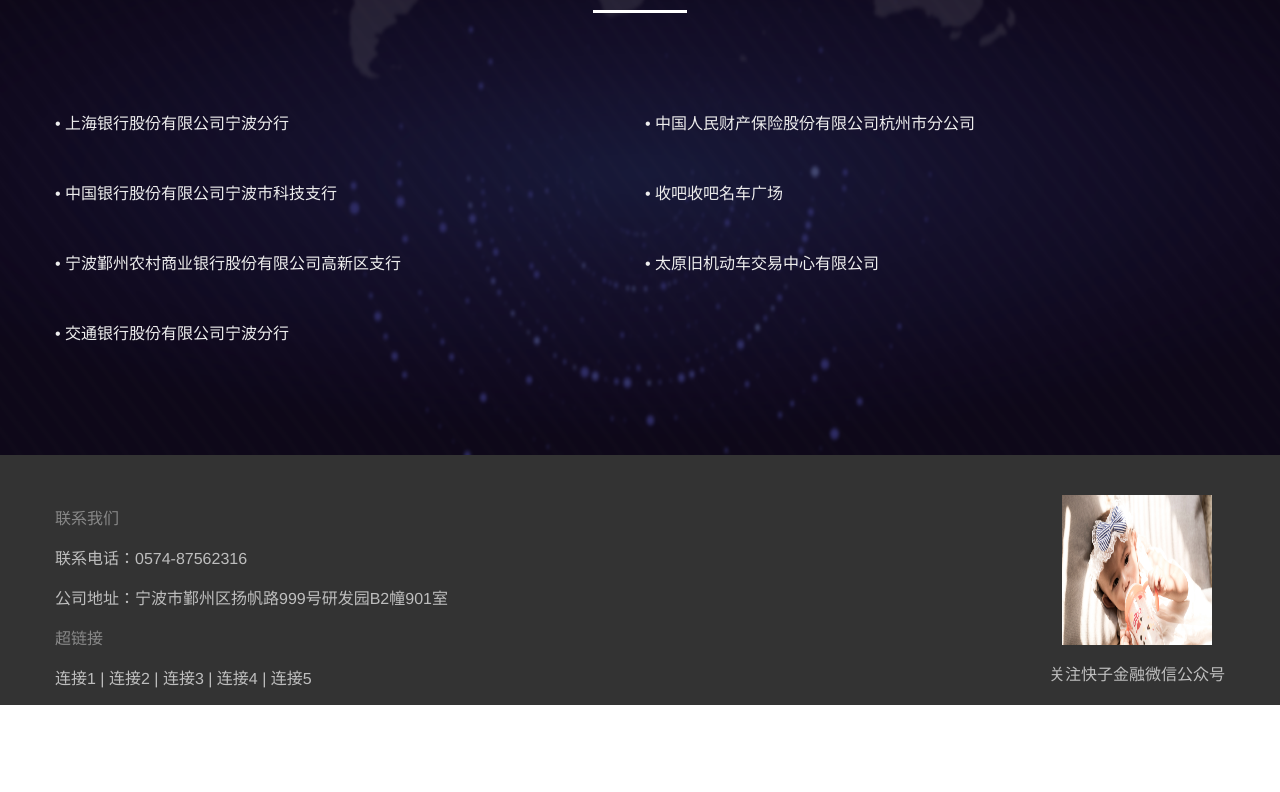
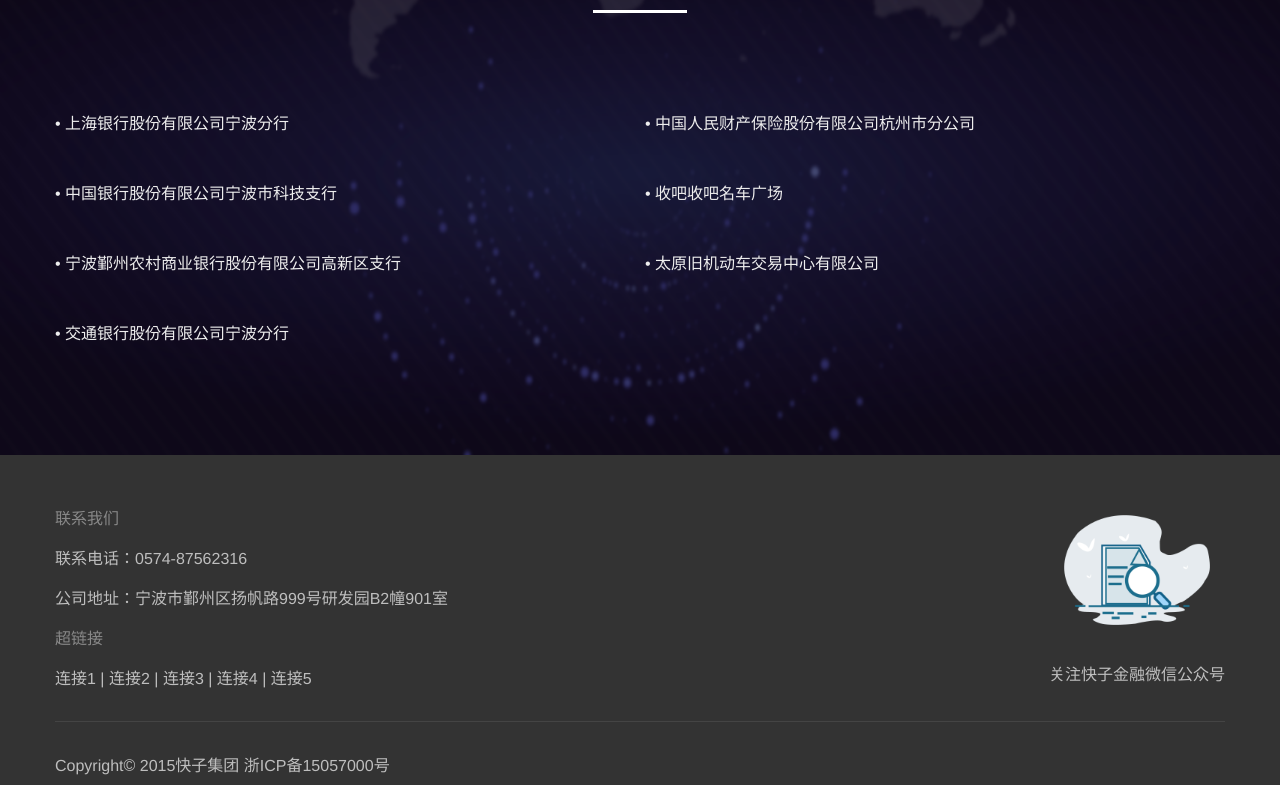
Before and after one commit to cherry-zjy/-, a Vue app: page / in a window 1280 px wide. Shown: the part 1313-2105 px from the top of the page. Before the commit the page ends 2018 px from the top, so only its background shows below. Built offline with nearby package versions, Linux system fonts and the light colour scheme.

Commit message:
静态页面完成

```diff
--- a/src/components/AboutUs/AboutUs.vue
+++ b/src/components/AboutUs/AboutUs.vue
@@ -128,9 +128,6 @@
 
   .textbox {
     margin-top: 50px;
-    width: 80%;
-    margin-left: 10%;
-    /* text-align: center */
   }
 
   .text-head {
--- a/src/components/AboutUs/Address.vue
+++ b/src/components/AboutUs/Address.vue
@@ -16,7 +16,7 @@
           <el-button type="info" size="medium" @click="$router.push('Culture');">企业文化</el-button>
           <el-button type="primary" size="medium">公司地址</el-button>
         </div>
-        <div class="container map">
+        <div class="map">
           <el-row :gutter="10">
             <el-col :xs="24" :sm="12" :md="12" :lg="8" :xl="8">
                <img src="../../../static/img/phone.png" class="address-icon"/>电话：0574-87562316
@@ -25,7 +25,7 @@
                <img src="../../../static/img/address.png" class="address-icon"/>地址：宁波市鄞州区扬帆路999号研发园B2幢901室
             </el-col>
           </el-row>
-           <BaiDuMap :mapmsg="locationMsg" ref="map"></BaiDuMap>
+
         </div>
       </div>
       <el-popover placement="left" width="400" trigger="hover">
@@ -36,6 +36,7 @@
         <el-button slot="reference" type="primary" class="tellus"><img src="../../../static/img/contace_us.png" style="width:100%" />联系我们</el-button>
       </el-popover>
     </div>
+    <BaiDuMap :mapmsg="locationMsg" ref="map"></BaiDuMap>
   </div>
 </template>
 
@@ -113,9 +114,6 @@
 
   .textbox {
     margin-top: 50px;
-    width: 80%;
-    margin-left: 10%;
-    /* text-align: center */
   }
 
   .text-head {
--- a/src/components/AboutUs/Culture.vue
+++ b/src/components/AboutUs/Culture.vue
@@ -139,9 +139,6 @@
 
   .textbox {
     margin-top: 50px;
-    width: 80%;
-    margin-left: 10%;
-    /* text-align: center */
   }
 
   .text-head {
--- a/src/components/AboutUs/JoinUs.vue
+++ b/src/components/AboutUs/JoinUs.vue
@@ -129,9 +129,6 @@
 
   .textbox {
     margin-top: 50px;
-    width: 80%;
-    margin-left: 10%;
-    /* text-align: center */
   }
 
   .text-head {
--- a/src/components/Development/Development.vue
+++ b/src/components/Development/Development.vue
@@ -5,9 +5,11 @@
         <img :src="item.Image" class="banner-img">
       </el-carousel-item>
     </el-carousel>
+    <div class="container">
       <h3>
         <span class="product-title">企业分布及发展</span>
       </h3>
+      <div class="main">
         <div class="textbox">
           <p class="text-head">经营机构分部</p>
           <p class="text-body">现目前公司业务已拓展至全部18个省市：浙江省、江西省、上海市、江苏省、广东省、广西省、四川省、重庆市、山西省、陕西省、贵州省、甘肃省、湖南省
@@ -16,6 +18,8 @@
         <div class="textbox">
           <p class="text-head">公司战略目标</p>
           <p class="text-body">未来二年内，公司将实现在全国各地市进行全面业务覆盖，建立不少于600家营业网点，将实现年投贷金额规模超50亿，成为国内汽车行业的标杆。</p>
+        </div>
+      </div>
     </div>
   </div>
 </template>
@@ -88,8 +92,6 @@
 <style scoped>
   .main {
     padding-bottom: 80px;
-    background: url(../../../static/img/bj.png);
-    background-size: 100% 100%;
   }
 
   h3 {
@@ -98,9 +100,13 @@
     margin-top: 50px;
     font-size: 28px;
   }
+  .container{
+    background: url(../../../static/img/bj.png);
+    background-size: 100% 100%;
+  }
 
   @media (max-width: 768px) {
-    h3{
+    h3 {
       padding-top: 0
     }
   }
@@ -118,8 +124,6 @@
 
   .textbox {
     margin-top: 50px;
-    width: 80%;
-    margin-left: 10%;
     text-align: center
   }
 
--- a/src/components/Index.vue
+++ b/src/components/Index.vue
@@ -64,11 +64,12 @@
         </el-col>
         <el-col :xs="12" :sm="12" :md="12" :lg="12" :xl="12" class="right-foot">
           <div class="float-right">
-            <img src="../../static/img/1920x896.jpg" class="foot-icon">
+            <img src="../../static/img/kong.png" class="foot-icon">
             <p>关注快子金融微信公众号</p>
           </div>
         </el-col>
       </el-row>
+      <p class="copyright">Copyright<span style="font-family:Arial;">©</span> 2015快子集团 浙ICP备15057000号</p>
       </div>
     </div>
   </div>
@@ -186,7 +187,7 @@
     bottom: 0;
     left: 0;
     width: 100%;
-    height: 250px;
+    height: 330px;
   }
 
   .foot-head{
@@ -215,5 +216,9 @@
     text-align: center;
     float: right
   }
+  .copyright{
+    border-top: 1px solid #444444;
+    padding-top: 30px;
+  }
 
 </style>
--- a/static/css/index.css
+++ b/static/css/index.css
@@ -8,7 +8,7 @@
   position: relative;
   min-height: 100%;
   box-sizing: border-box;
-  padding-bottom: 250px;
+  padding-bottom: 330px;
   /* 底部导航条 */
   margin: 0;
   background-color: #fff;
@@ -22,6 +22,10 @@
   width: 100%;
   height: 100%;
   padding-bottom: 0
+}
+
+#l-map{
+  height: 500px!important;
 }
 
 @media (min-width:768px) {
```
Lines whose indentation alone changed are shown as unchanged.
